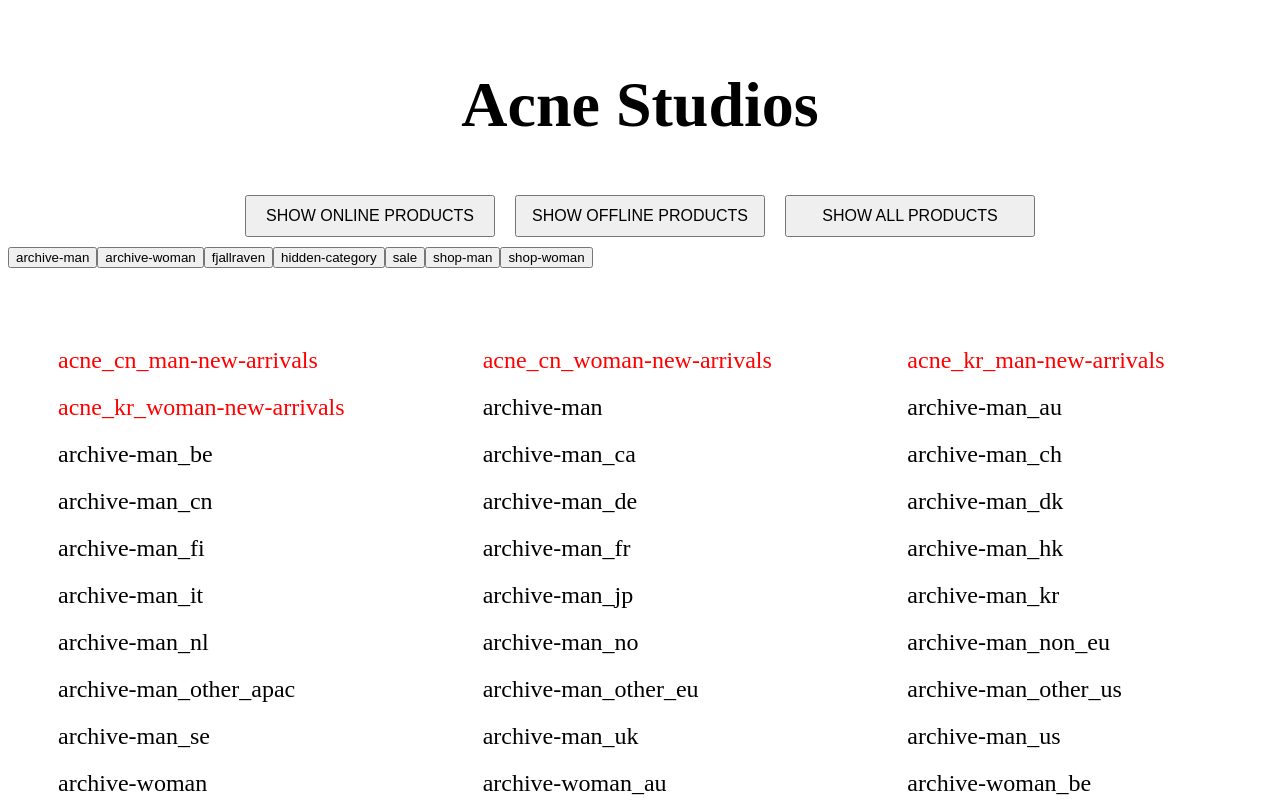
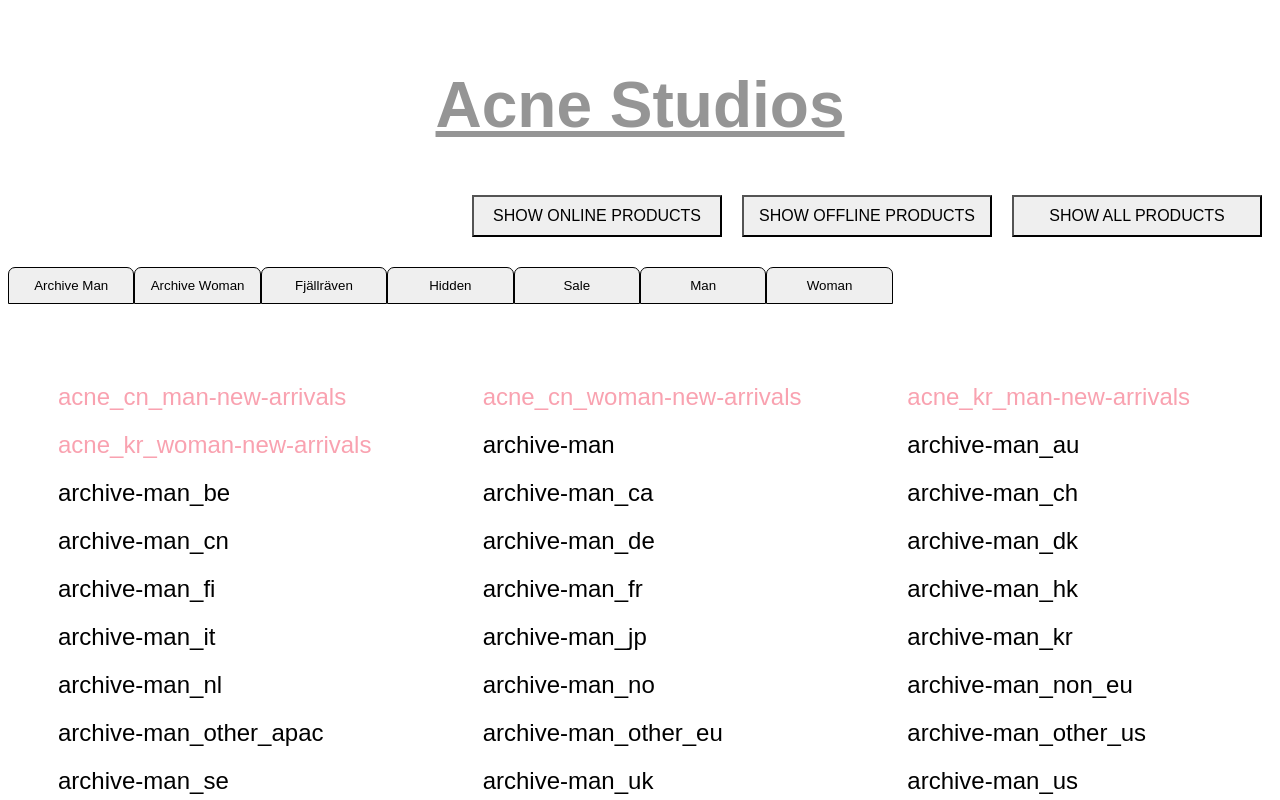
Before and after one commit to mallrosen/240731-AcneStudios-Test, a website built with Vite: page index.html in a window 1280 px wide. Shown: the top 800 px of the page. Built offline with nearby package versions, Linux system fonts and the light colour scheme; files whose address does not match are found by name.

Commit message:
styling and font

```diff
--- a/main.js
+++ b/main.js
@@ -32,14 +32,23 @@
 
 categoryTree.forEach(rootCategory => {
   const button = document.createElement('button');
-  button.innerHTML = rootCategory.id;
+  button.innerHTML = rootCategory.name.default;
 
-  button.addEventListener('click', () => {
+  button.addEventListener('click', function() {
+
+    document.querySelectorAll('#buttonContainer button').forEach(btn => {
+      btn.classList.remove('hover-active');
+    });
+    this.classList.toggle('hover-active');
     displayCategoryList(rootCategory.categories);
-    showAllItems()
+    showAllItems();
+
   });
   buttonContainer.appendChild(button);
 });
+
+
+
 
 function traverseTree(tree, callback) {
   tree.forEach(node => {
@@ -124,5 +133,5 @@
   sortItems()
 }
 
-//STARTSIDAN
+//STARTSIDAN, VAD SKA JAG HA HÄR??
 displayCategoryList(acneStudiosList)
--- a/src/css/style.css
+++ b/src/css/style.css
@@ -1,5 +1,13 @@
+@font-face {
+  font-family: 'Acne Studios Circle Book';
+  src: url('fonts/acne-studios-circle-book.otf') format('opentype');
+}
+
+#app{
+  font-family: 'Acne Studios Circle Book', sans-serif;
+}
 .offline{
-  color: red;
+  color: rgb(249, 162, 176);
 }
 
 #theList {
@@ -21,22 +29,43 @@
   display: flex;
   flex-direction: row;
   flex-wrap: wrap;
-  justify-content: center;
+  justify-content: flex-end;
+}
 
-h1{
+#headerAndButton h1{
+  color: rgb(149, 149, 149);
+  text-decoration:underline;
   width: 100%;
   margin-top: 60px;
   font-size: 4rem;
   text-align: center;
 }
 
-button  {
+#headerAndButton button {
   display: flex;
   justify-content: center;
   margin: 10px;
   padding: 10px;
   font-size: 1rem;
   width: 250px;
+  border-radius: 0;
+}
+#headerAndButton button:hover{
+  background-color: pink;
 }
 
+
+#buttonContainer button{
+  margin-top: 20px;
+  padding: 10px;
+  width: 10%;
+  border: 1px solid;
+  border-top-right-radius: 7px;
+  border-top-left-radius: 7px;
+
 }
+
+#buttonContainer button:hover, #buttonContainer button.hover-active{
+  background-color: white;
+  border-bottom:none;
+}
```
Also changed, not shown: fonts/acne-studios-circle-book.otf (added), javascript.svg (deleted).
